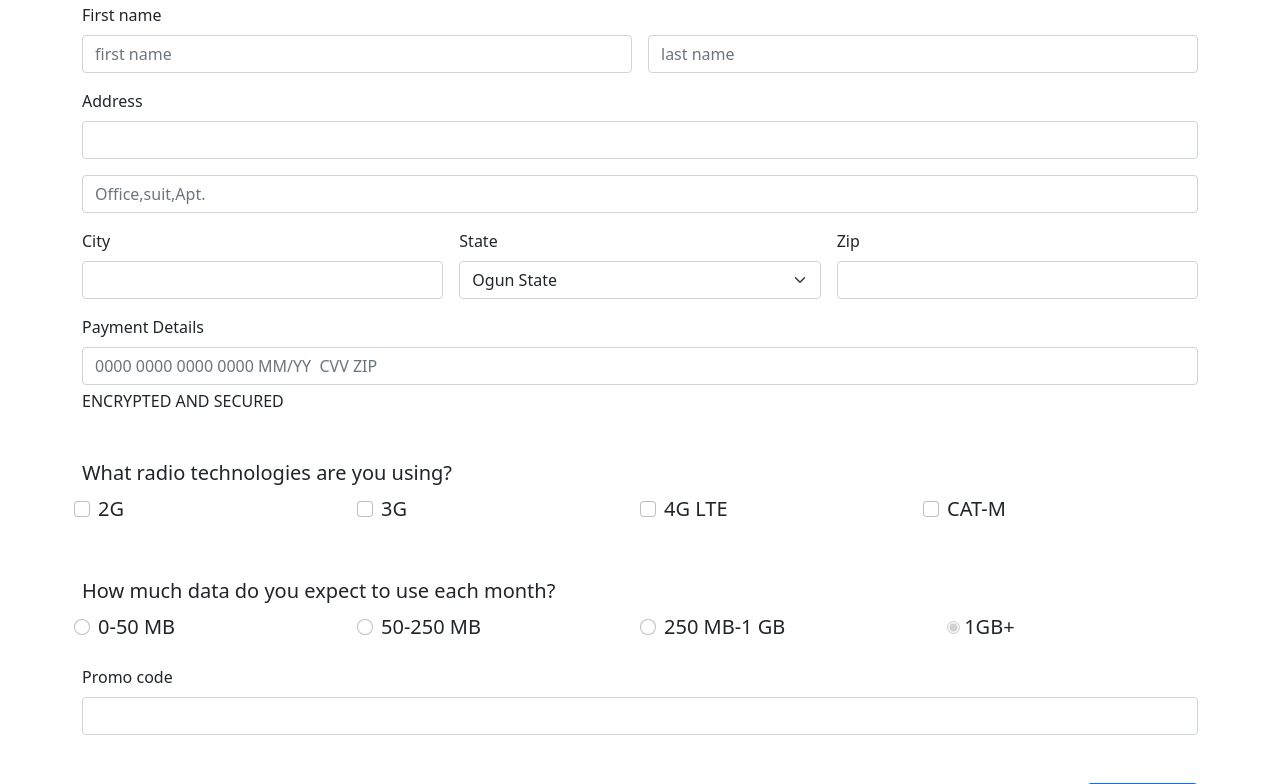
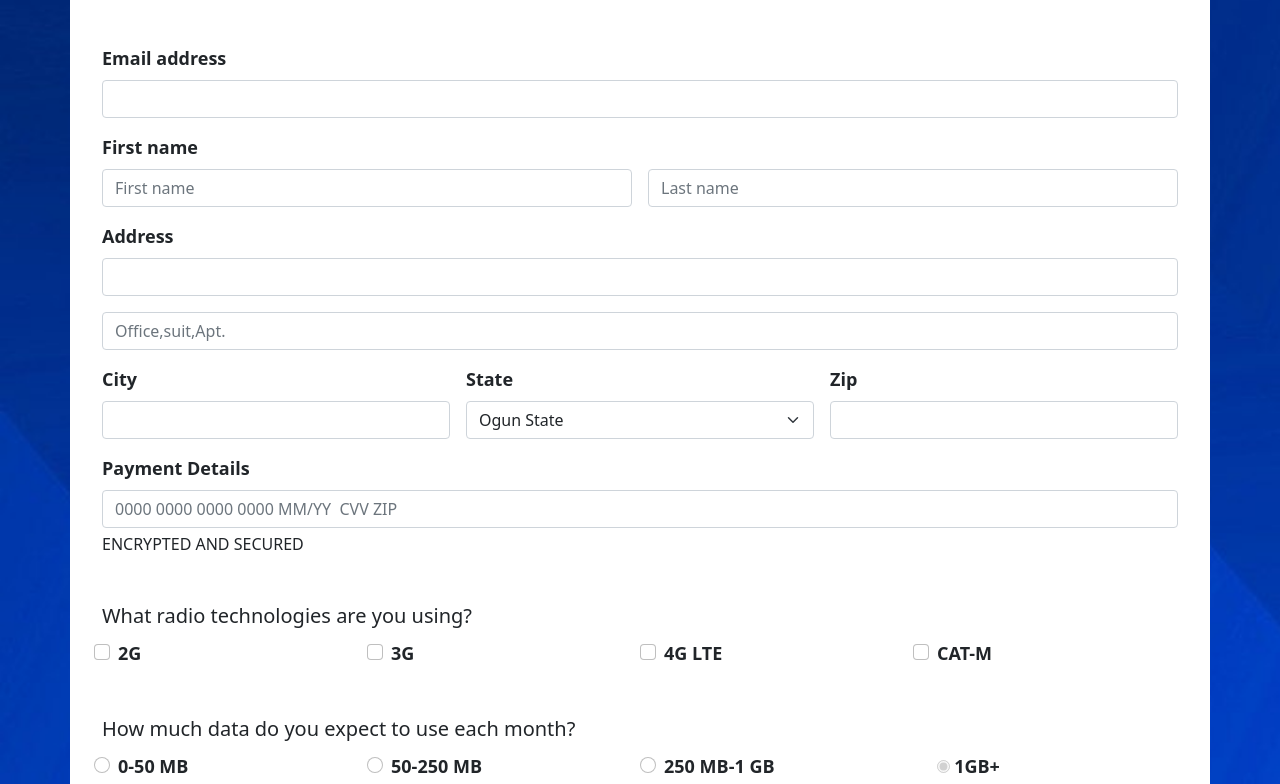
Before and after one commit to gift56/Bootstrap-form, a plain HTML site: page index.html in a window 1280 px wide. Shown: the part 155-939 px from the top of the page. Drawn offline with Linux system fonts and the light colour scheme.

Commit message:
font sizes adjusted

```diff
--- a/index.html
+++ b/index.html
@@ -13,7 +13,7 @@
 <body>
     <div class="container">
         <h1 class="text-center mt-3">My First Bootstrap Form Design</h1>
-        <form class="row g-3 needs-validation" novalidate>
+        <form class="row g-3 needs-validation mt-5" novalidate>
             <div class="col-md-12 ">
                 <label for="validationTooltip01" class="form-label">Email address</label>
                 <input type="text" class="form-control" required>
@@ -23,16 +23,16 @@
             </div>
             <div class="col-md-6">
                 <label for="validationTooltip02" class="form-label">First name</label>
-                <input type="text" class="form-control" placeholder="first name" required>
+                <input type="text" class="form-control" placeholder="First name" required>
                 <div class="valid-tooltip">
                     Looks good!
                 </div>
             </div>
             <div class="col-md-6">
-                <label for="validationTooltipUsername " class="form-label invisible">Last name</label>
-                <div class="input-group has-validation">
+                <label for="validationTooltipname " class="form-label invisible">Last name</label>
+                <div class="input-group has-validation" novalidated>
                     <input type="text" class="form-control" aria-describedby="validationTooltipUsernamePrepend"
-                        placeholder="last name" required>
+                        placeholder="Last name" required>
                     <div class="invalid-tooltip">
                         Please input a unique and valid lastname.
                     </div>
@@ -47,8 +47,8 @@
             </div>
             <div class="col-md-12">
                 <input type="text" class="form-control" placeholder="Office,suit,Apt." required>
-                <div class="invalid-tooltip">
-                    Please provide a valid Office,suit or Apt.
+                <div class="valid-tooltip">
+                    Please provide a valid Address.
                 </div>
             </div>
             <div class="col-md-4">
@@ -88,53 +88,52 @@
                 <span></span>
                 <input type="password" class="form-control" placeholder="0000 0000 0000 0000 MM/YY  CVV ZIP" required>
                 <label for="text" class="mt-1">ENCRYPTED AND SECURED</label>
-                <div class="invalid-tooltip">
-                    Please provide a valid Address.
-                </div>
             </div>
             <span class="mt-5 h5">What radio technologies are you using?</span>
             <div class="form-check col-md-3 mt-1">
-                <input class="form-check-input" type="checkbox">
-                <label class="form-check-label h5">2G</label>
+                <input class="form-check-input" type="checkbox" name="network">
+                <label for="network" class="form-check-label">2G</label>
+            </div>
+            <div class="form-check col-md-3 mt-1">
+                <input class="form-check-input" type="checkbox" name="network">
+                <label for="network" class="form-check-label">3G</label>
+            </div>
+            <div class="form-check col-md-3 mt-1">
+                <input class="form-check-input mt-1" type="checkbox">
+                <label for="network" class="form-check-label">4G LTE</label>
             </div>
             <div class="form-check col-md-3 mt-1">
                 <input class="form-check-input" type="checkbox">
-                <label class="form-check-label h5">3G</label>
-            </div>
-            <div class="form-check col-md-3 mt-1">
-                <input class="form-check-input mt-1" type="checkbox">
-                <label class="form-check-label h5">4G LTE</label>
-            </div>
-            <div class="form-check col-md-3 mt-1">
-                <input class="form-check-input" type="checkbox">
-                <label class="form-check-label h5">CAT-M</label>
+                <label class="form-check-label">CAT-M</label>
             </div>
             <span class="mt-5 h5">How much data do you expect to use each month?</span>
             <div class="form-check col-md-3 mt-1">
-                <input class="form-check-input" type="radio">
-                <label class="form-check-label h5">0-50 MB</label>
+                <input class="form-check-input" type="radio" name="flexRadioDefault" id="radio1">
+                <label class="form-check-label" for="radio1">0-50 MB</label>
             </div>
             <div class="form-check col-md-3 mt-1">
-                <input class="form-check-input" type="radio">
-                <label class="form-check-label h5">50-250 MB</label>
+                <input class="form-check-input" type="radio" name="flexRadioDefault" id="radio2">
+                <label class="form-check-label" for="radio2">50-250 MB</label>
             </div>
             <div class="form-check col-md-3 mt-1">
-                <input class="form-check-input mt-1" type="radio">
-                <label class="form-check-label h5">250 MB-1 GB</label>
+                <input class="form-check-input mt-1" id="radio3" name="flexRadioDefault" type="radio">
+                <label class="form-check-label" for="radio3">250 MB-1 GB</label>
             </div>
             <div class="form-check col-md-3 mt-1">
-                <input class=" disabled form-radio-input" type="radio"  aria-label="Disabled input example" disabled readonly checked>
-                <label class="form-check-label h5">1GB+</label>
+                <input class=" disabled form-radio-input" id="radio5" type="radio" aria-label="Disabled input example"
+                    disabled readonly checked>
+                <label class="form-check-label" for="radio5">1GB+</label>
             </div>
             <div class="col-md-12">
                 <label for="validationTooltip03" class="form-label">Promo code</label>
                 <input type="password" class="form-control" required>
                 <div class="invalid-tooltip">
-                    Please provide a valid Address.
+                    Please provide a valid promo code.
                 </div>
             </div>
             <div class="form-check col-md-6 my-5">
-                <input class="form-check-input mt-1" type="checkbox" aria-label="Disabled input example" disabled readonly checked>
+                <input class="form-check-input" type="checkbox" aria-label="Disabled input example" disabled
+                    readonly checked>
                 <label class="form-check-label h6">Sign me up for annoying offers</label>
             </div>
             <div class="col-6 my-5 align">
--- a/styles/bootstrap.scss
+++ b/styles/bootstrap.scss
@@ -4,3 +4,28 @@
 .align{
     text-align: end;
 }
+body{
+   background-image: url(/styles/img/bg.png);
+   background-repeat: no-repeat;
+   background-size: cover;
+   .container{
+       background-color: white;
+       padding: 2em;
+       margin: 5vh auto;
+       border-radius: 12px;
+       @media screen and (max-width:900px) {
+           width: 100%!important;
+           margin: 0;
+           border-radius: 0;
+       }
+
+       .form-label{
+           font-size: 18px;
+           font-weight: 600;
+       }
+       .form-check-label{
+           font-size: 18px;
+           font-weight: 600;
+       }
+   }
+}
```
Also changed, not shown: styles/bootstrap.css, styles/img/bg.png (added), 2 other files.
